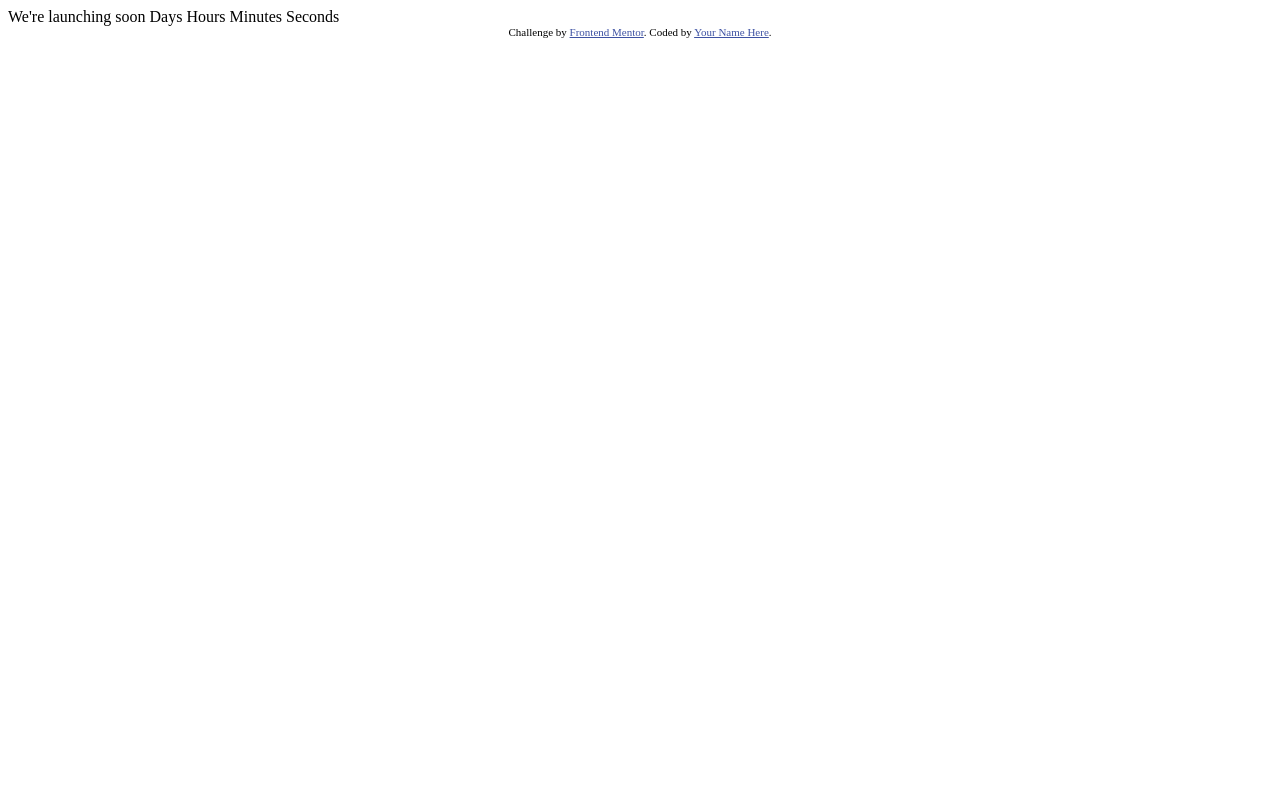
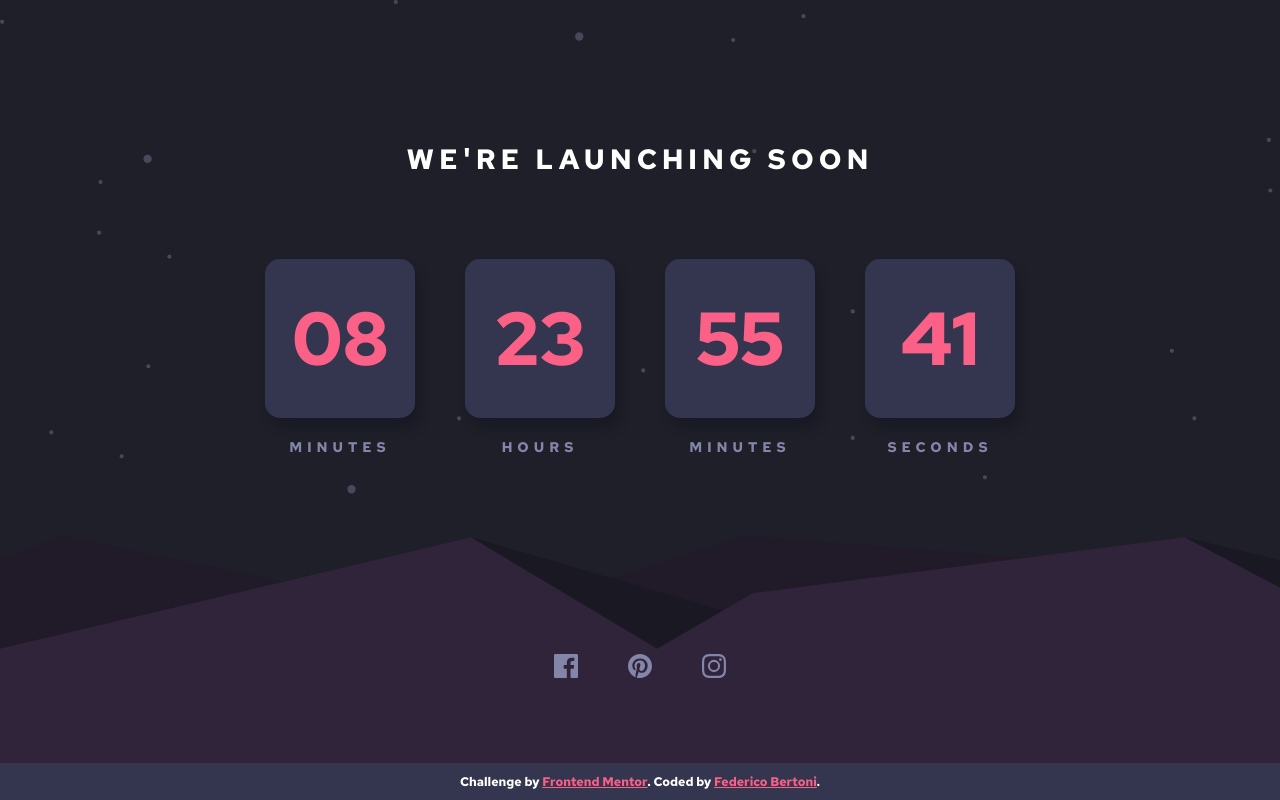
Before and after one commit to Fedechini/launch-countdown-timer, a plain HTML site: page index.html in a window 1280 px wide. Drawn offline with Linux system fonts and the light colour scheme.

Commit message:
basic styling

```diff
--- a/index.html
+++ b/index.html
@@ -1,31 +1,81 @@
+</body>
+</html>
+
 <!DOCTYPE html>
 <html lang="en">
-<head>
-  <meta charset="UTF-8">
-  <meta name="viewport" content="width=device-width, initial-scale=1.0"> <!-- displays site properly based on user's device -->
+  <head>
+    <meta charset="UTF-8" />
+    <meta http-equiv="X-UA-Compatible" content="IE=edge" />
+    <meta name="viewport" content="width=device-width, initial-scale=1.0" />
+    <link
+      rel="icon"
+      type="image/png"
+      sizes="32x32"
+      href="./images/favicon-32x32.png"
+    />
+    <link rel="stylesheet" href="./style.css">
+    <title>Launch countdown timer</title>
+  </head>
 
-  <link rel="icon" type="image/png" sizes="32x32" href="./images/favicon-32x32.png">
+  <body>
+    <main class="main">
+      <header class="header">
+        <h1>we're launching soon</h1>
+      </header>
 
-  <title>Frontend Mentor | Launch countdown timer</title>
+      <div class="countdown">
+        <div class="countdown__el">
+          <div class="time">
+            <h2>08</h2>
+          </div>
+          <div class="time__desc">
+            <p>minutes</p>
+          </div>
+        </div>
+        <div class="countdown__el">
+          <div class="time">
+            <h2>23</h2>
+          </div>
+          <div class="time__desc">
+            <p>hours</p>
+          </div>
+        </div>
+        <div class="countdown__el">
+          <div class="time">
+            <h2>55</h2>
+          </div>
+          <div class="time__desc">
+            <p>minutes</p>
+          </div>
+        </div>
+        <div class="countdown__el">
+          <div class="time">
+            <h2>41</h2>
+          </div>
+          <div class="time__desc">
+            <p>seconds</p>
+          </div>
+        </div>
+      </div>
 
-  <!-- Feel free to remove these styles or customise in your own stylesheet 👍 -->
-  <style>
-    .attribution { font-size: 11px; text-align: center; }
-    .attribution a { color: hsl(228, 45%, 44%); }
-  </style>
-</head>
-<body>
+        <ul class="socials">
+          <li class="social__icon">
+            <a href="#"><img src="./images/icon-facebook.svg" alt="facebook"></a>
+          </li>
+          <li class="social__icon">
+            <a href="#"><img src="./images/icon-pinterest.svg" alt="pinterest"></a>
+          </li>
+          <li class="social__icon">
+            <a href="#"><img src="./images/icon-instagram.svg" alt="instagram"></a>
+          </li>
+        </ul>
 
-  We're launching soon
-
-  Days
-  Hours
-  Minutes
-  Seconds
-
-  <div class="attribution">
-    Challenge by <a href="https://www.frontendmentor.io?ref=challenge" target="_blank">Frontend Mentor</a>.
-    Coded by <a href="#">Your Name Here</a>.
-  </div>
-</body>
+      <footer class="footer">
+        Challenge by
+        <a class="footer-link" href="https://www.frontendmentor.io?ref=challenge" target="_blank"
+          >Frontend Mentor</a
+        >. Coded by <a class="footer-link" href="https://github.com/Fedechini">Federico Bertoni</a>.
+      </footer>
+    </main>
+  </body>
 </html>
--- /dev/null
+++ b/style.css
@@ -0,0 +1,110 @@
+@import url("https://fonts.googleapis.com/css2?family=Red+Hat+Text:wght@700&display=swap");
+
+:root {
+  --grayish-blue: hsl(237, 18%, 59%);
+  --soft-red: hsl(345, 95%, 68%);
+  --white: hsl(0, 0%, 100%);
+  --dark-desaturated-blue: hsl(236, 21%, 26%);
+  --very-dark-blue: hsl(235, 16%, 14%);
+  --super-dark-blue: hsl(234, 17%, 12%);
+}
+
+* {
+  margin: 0;
+  padding: 0;
+}
+
+*,
+*::before,
+*::after {
+  box-sizing: border-box;
+}
+
+html {
+  font-size: 62.5%; /* 1rem = 10px */
+}
+
+body {
+  font-family: "Red Hat Text", sans-serif;
+  font-size: 1.4rem;
+  background-image: url(./images/bg-stars.svg);
+  background-color: var(--very-dark-blue);
+  background-repeat: no-repeat;
+  background-size: cover;
+}
+
+/* CONTENT */
+.main {
+  height: 100vh;
+  display: flex;
+  flex-direction: column;
+}
+
+.header {
+  margin-top: 14rem;
+  color: var(--white);
+  text-transform: uppercase;
+  text-align: center;
+  letter-spacing: 0.5rem;
+}
+
+.countdown {
+  flex: 1;
+  display: flex;
+  justify-content: center;
+  align-items: center;
+  gap: 5rem;
+}
+
+.countdown__el {
+  text-align: center;
+  min-width: 15rem;
+}
+
+.time {
+  padding: 3rem 0;
+  border-radius: 1.5rem;
+  box-shadow: 0.5rem 1rem 1rem var(--super-dark-blue);
+  background-color: var(--dark-desaturated-blue);
+  color: var(--soft-red);
+  font-size: 5rem;
+}
+
+.time__desc {
+  text-transform: uppercase;
+  letter-spacing: 0.5rem;
+  margin-top: 2rem;
+  color: var(--grayish-blue);
+}
+
+.socials {
+  height: 33vh;
+  margin-top: auto;
+  list-style: none;
+  display: flex;
+  justify-content: center;
+  align-items: center;
+  gap: 5rem;
+  background-image: url(./images/pattern-hills.svg);
+  background-repeat: no-repeat;
+  background-size: cover;
+}
+
+/* FOOTER */
+.footer {
+  position: fixed;
+  bottom: 0;
+  background-color: var(--dark-desaturated-blue);
+  color: var(--white);
+  width: 100vw;
+  text-align: center;
+  padding: 1rem;
+  font-size: 1.25rem;
+}
+
+.footer-link,
+.footer-link:link,
+.footer-link:visited {
+  color: var(--soft-red);
+  font-weight: 700;
+}
```
Also changed, not shown: 1 other file.
